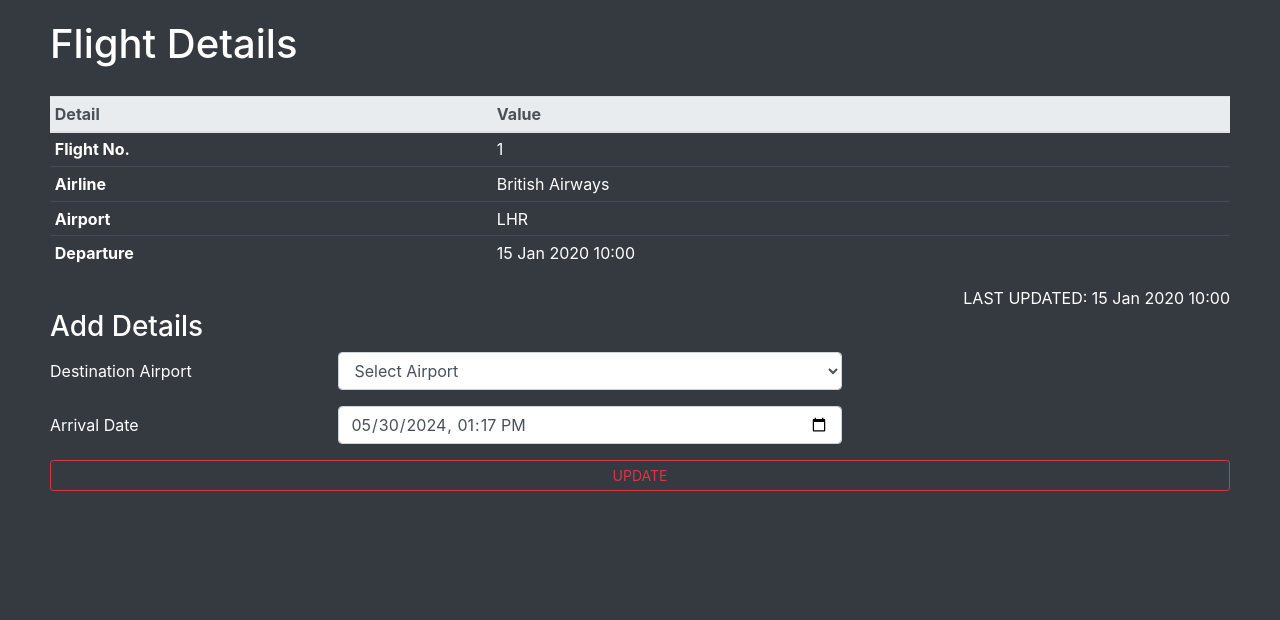
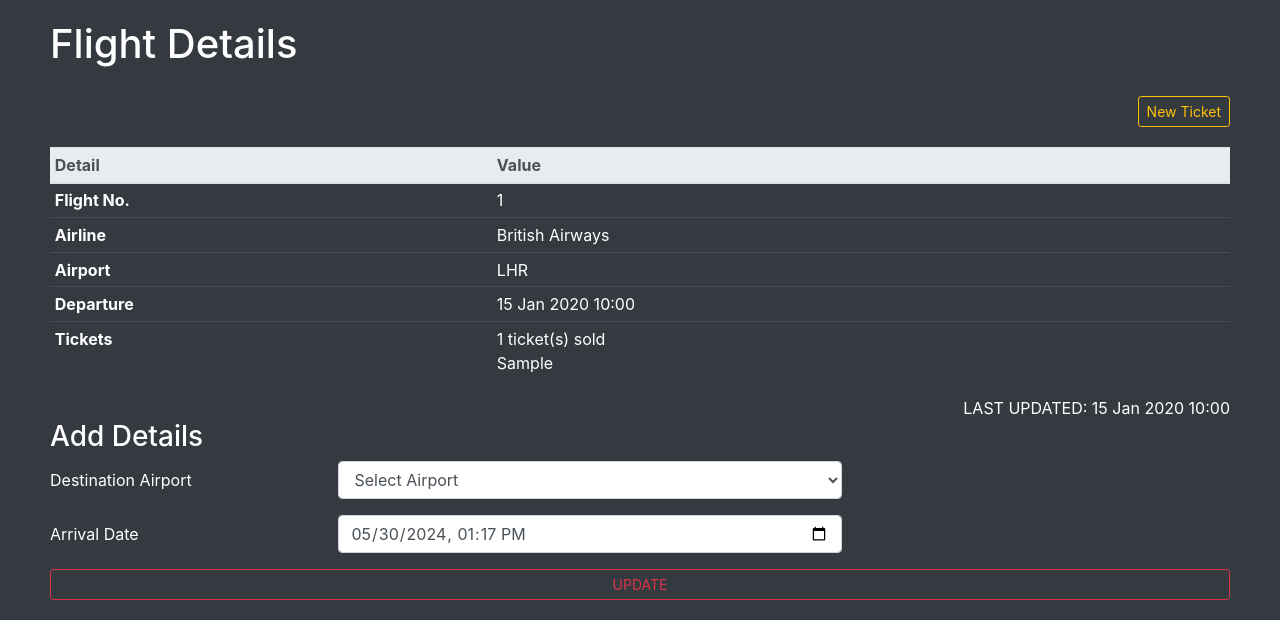
Before and after one commit to Dinssa/mongoose-flights, a Node server app: page /flights/600000000000000000000001 in a window 1280 px wide. Shown: the part 106-726 px from the top of the page. Run offline with Node 20, Linux system fonts and the light colour scheme; tables that the repository leaves empty hold one stand-in row (values such as "Sample post"); some libraries are stand-ins or nearby versions.

Commit message:
Add new ticket button and show tickets

```diff
--- a/public/stylesheets/style.css
+++ b/public/stylesheets/style.css
@@ -29,3 +29,9 @@ h1 {
 .submit{
   align-self: flex-end;
 }
+
+.new-ticket{
+  margin-bottom: 20px;
+  display: flex;
+  justify-content: end;
+}
--- a/views/flights/show.ejs
+++ b/views/flights/show.ejs
@@ -1,5 +1,8 @@
 <%- include('../partials/header') %>
 <%- include('../partials/nav') %>
+<div class="new-ticket">
+    <a href="/flights/<%= flight._id %>/tickets/new" class="btn btn-outline-warning btn-sm">New Ticket</a>
+</div>
 <div>
     <table class="table table-dark table-sm">
         <thead class="thead-light">
@@ -53,6 +56,19 @@
                     </td>
                 </tr>
             <% } %>
+            <% if (tickets.length > 0) { %>
+                <tr class="">
+                    <th scope="row">Tickets</th>
+                    <td>
+                        <%= tickets.length %> ticket(s) sold
+                        <div class="tickets-row">
+                            <% tickets.forEach(function (ticket) { %>
+                                <span class="ticket"> <%= ticket.seat  %></span>
+                            <% }) %>
+                        </div>
+                    </td>
+                </tr>
+            <% } %>
 
         </tbody>
     </table>
@@ -86,4 +102,5 @@
 </div>
 
 
+
 <%- include('../partials/footer') %>
```
